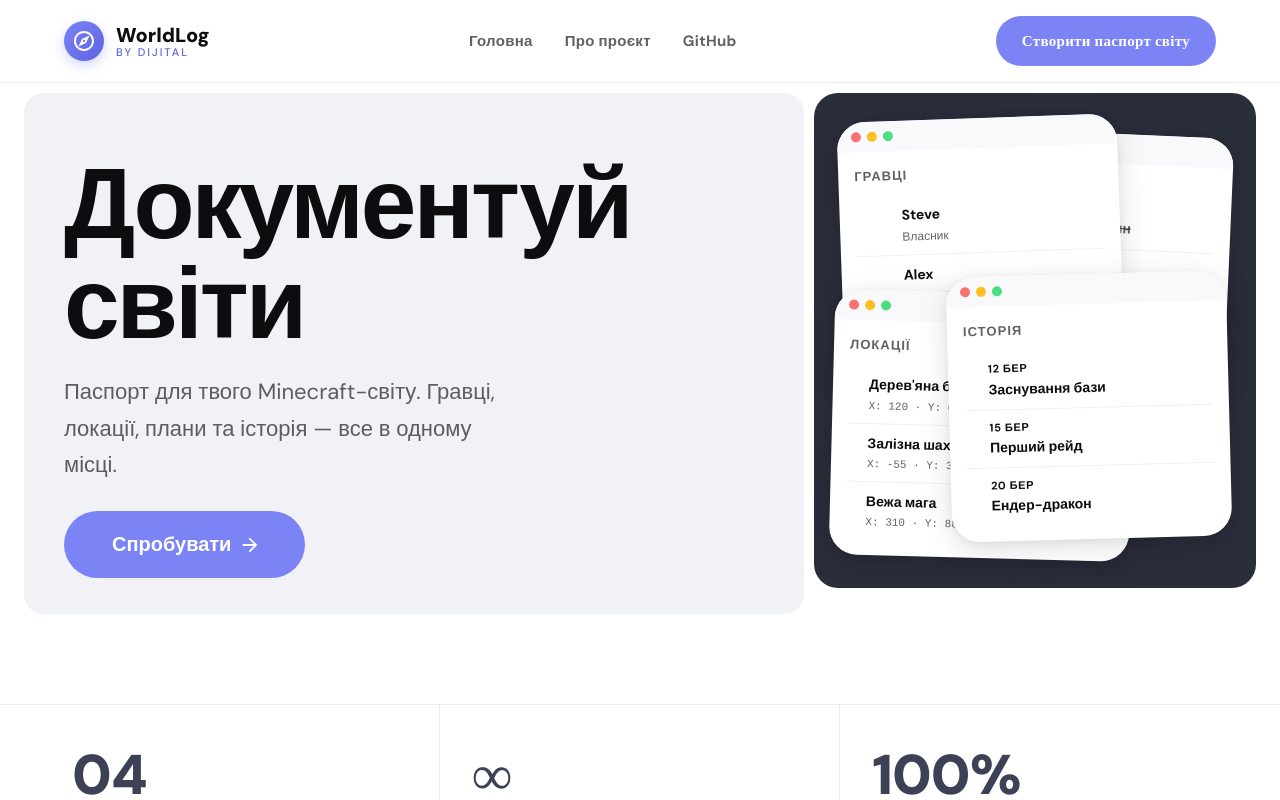
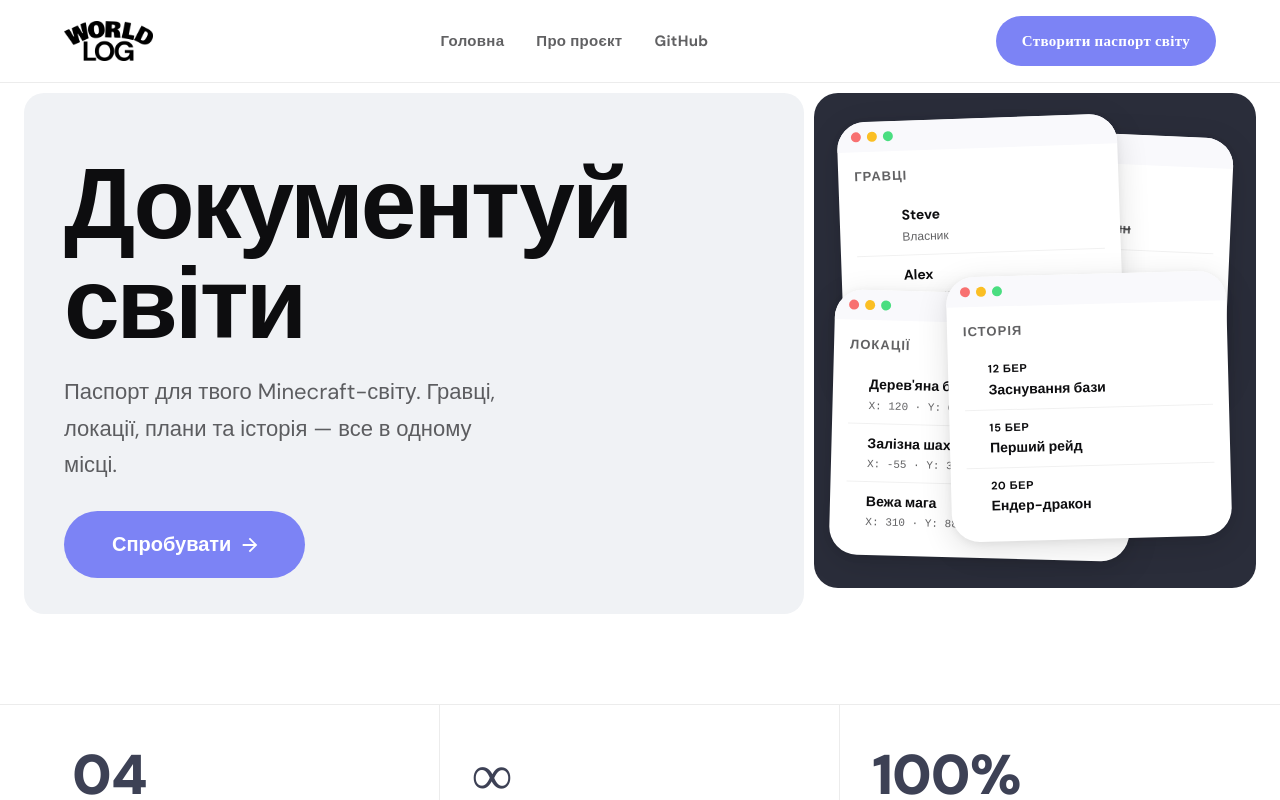
Before and after one commit to ttjelky/Worldlog, a React (Vite) app in the folder frontend/: page / in a window 1280 px wide. Shown: the top 800 px of the page. Built offline with nearby package versions, Linux system fonts and the light colour scheme; no server answers.

Commit message:
replace Logo component with actual WorldLog logo image from desktop

```diff
--- a/frontend/src/shared/components/Logo/Logo.jsx
+++ b/frontend/src/shared/components/Logo/Logo.jsx
@@ -1,4 +1,3 @@
-import ExploreOutlinedIcon from '@mui/icons-material/ExploreOutlined'
 import styles from './Logo.module.css'
 
 export default function Logo({ onClick }) {
@@ -11,13 +10,7 @@ export default function Logo({ onClick }) {
       role={onClick ? 'button' : undefined}
       tabIndex={onClick ? 0 : undefined}
     >
-      <div className={styles.icon}>
-        <ExploreOutlinedIcon className={styles.iconSvg} />
-      </div>
-      <div className={styles.textGroup}>
-        <div className={styles.brandName}>WorldLog</div>
-        <div className={styles.subtext}>by DiJital</div>
-      </div>
+      <img src="/worldlog-logo.png" alt="WorldLog" className={styles.logoImg} />
     </div>
   )
 }
--- a/frontend/src/shared/components/Logo/Logo.module.css
+++ b/frontend/src/shared/components/Logo/Logo.module.css
@@ -1,7 +1,6 @@
 .root {
   display: flex;
   align-items: center;
-  gap: 12px;
   cursor: default;
 }
 
@@ -9,37 +8,8 @@
   cursor: pointer;
 }
 
-.icon {
-  width: 40px;
+.logoImg {
   height: 40px;
-  border-radius: 50%;
-  background: linear-gradient(135deg, #7c83f5 0%, #5c63e0 100%);
-  display: flex;
-  align-items: center;
-  justify-content: center;
-  color: #ffffff;
-  box-shadow: 0 4px 12px rgba(124, 131, 245, 0.35);
-  flex-shrink: 0;
+  width: auto;
+  display: block;
 }
-
-.iconSvg {
-  font-size: 20px;
-}
-
-.textGroup {
-  line-height: 1.1;
-}
-
-.brandName {
-  font-weight: 900;
-  font-size: 20px;
-  color: #0d0d0f;
-}
-
-.subtext {
-  font-size: 11px;
-  font-weight: 500;
-  letter-spacing: 0.18em;
-  text-transform: uppercase;
-  color: #5c63e0;
-}
```
Also changed, not shown: frontend/public/worldlog-logo.png (added).
